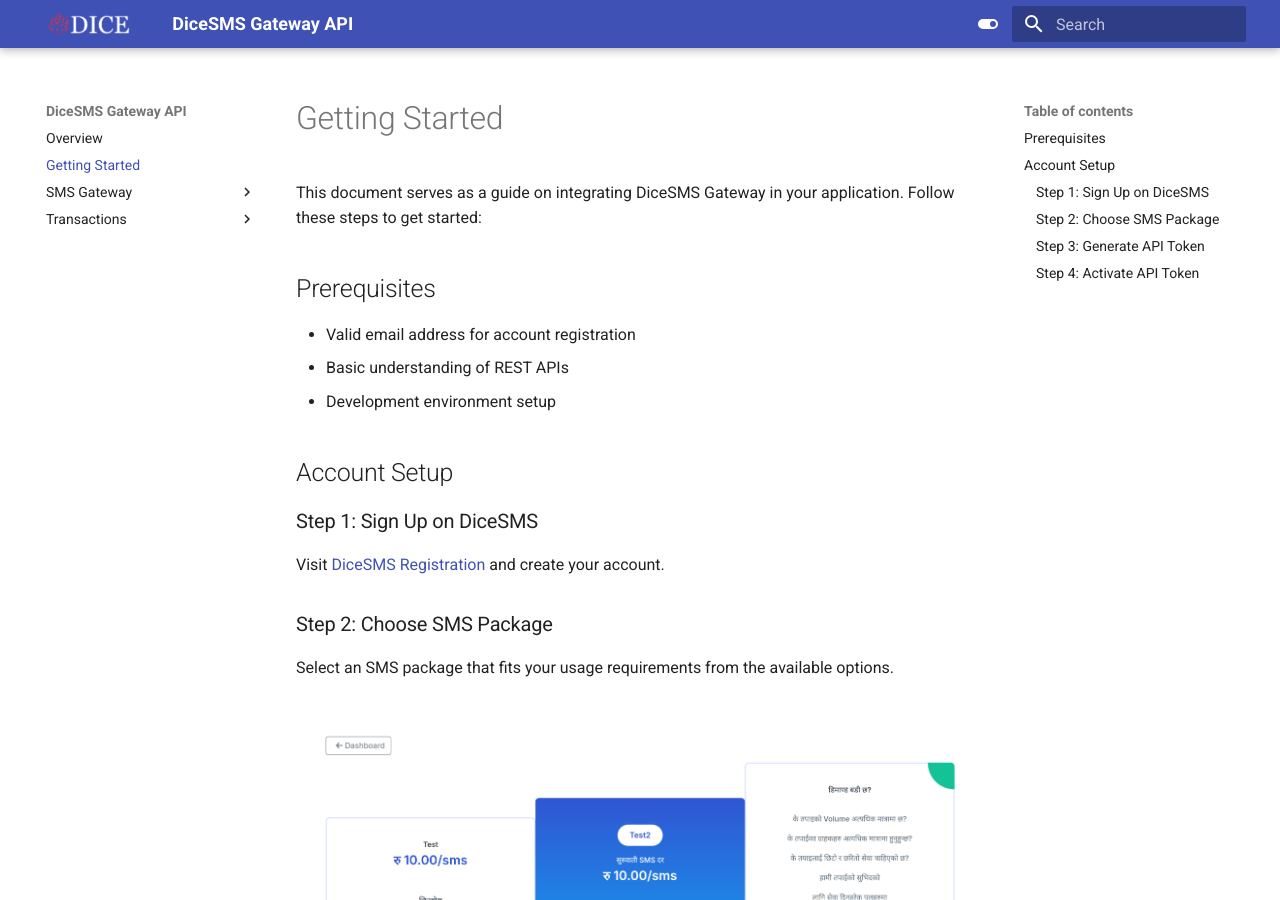
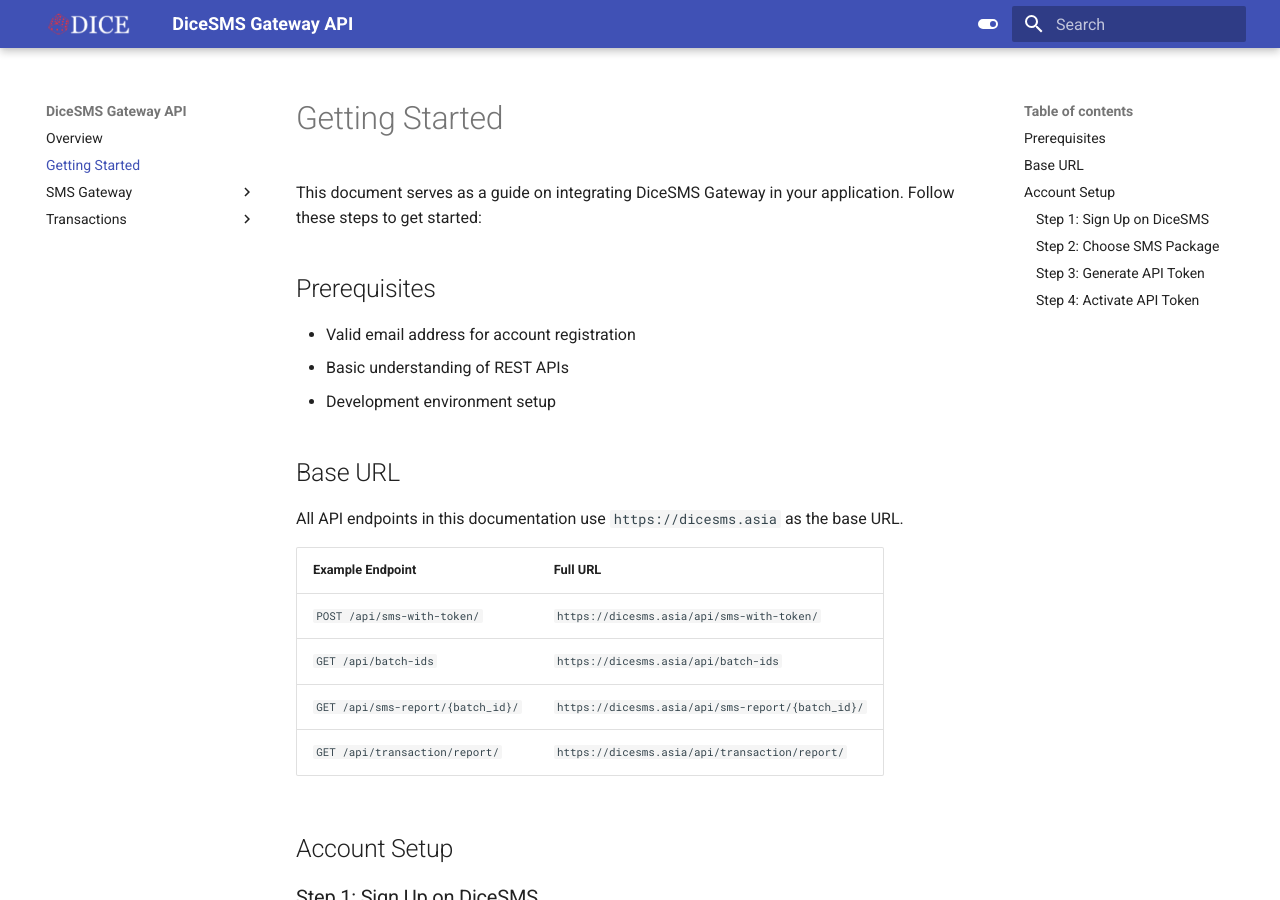
Before and after one commit to Ajna-Lab/Dice-API-Documentation, an MkDocs documentation site: the page built from docs/getting_started.md, in a window 1280 px wide and 900 px high. Built offline with MkDocs 1.6.1 and Material for MkDocs 9.7.7, drawn with Linux system fonts in a browser that asks for light colours.

Commit message:
docs: add base URL section to getting started guide

```diff
--- a/docs/getting_started.md
+++ b/docs/getting_started.md
@@ -7,6 +7,17 @@
 - Valid email address for account registration
 - Basic understanding of REST APIs
 - Development environment setup
+
+## Base URL
+
+All API endpoints in this documentation use `https://dicesms.asia` as the base URL.
+
+| Example Endpoint | Full URL |
+|---|---|
+| `POST /api/sms-with-token/` | `https://dicesms.asia/api/sms-with-token/` |
+| `GET /api/batch-ids` | `https://dicesms.asia/api/batch-ids` |
+| `GET /api/sms-report/{batch_id}/` | `https://dicesms.asia/api/sms-report/{batch_id}/` |
+| `GET /api/transaction/report/` | `https://dicesms.asia/api/transaction/report/` |
 
 ## Account Setup
 
```
